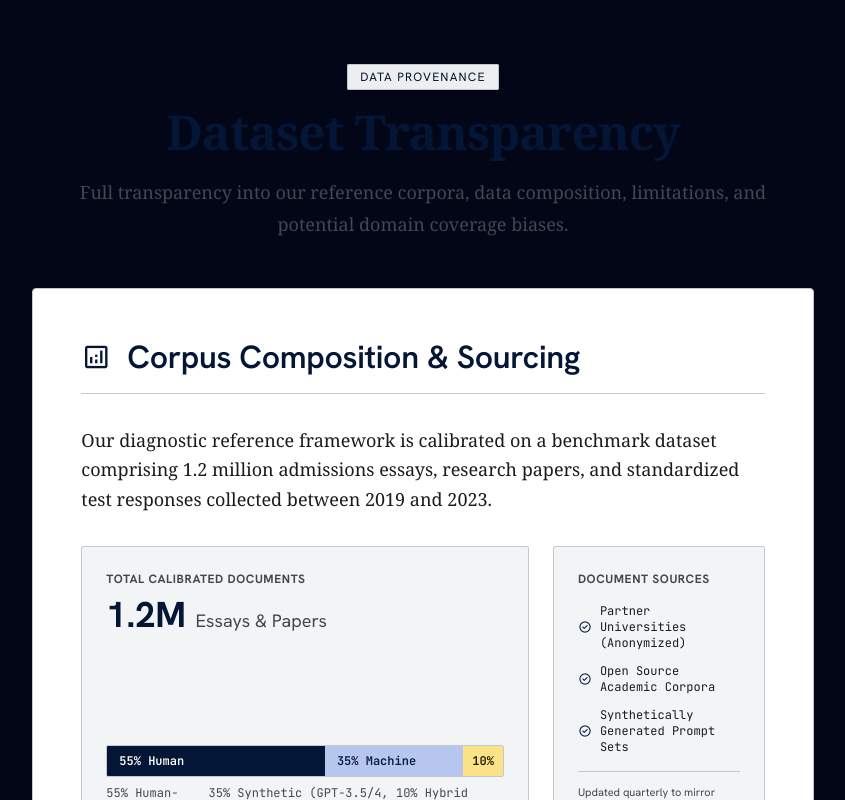
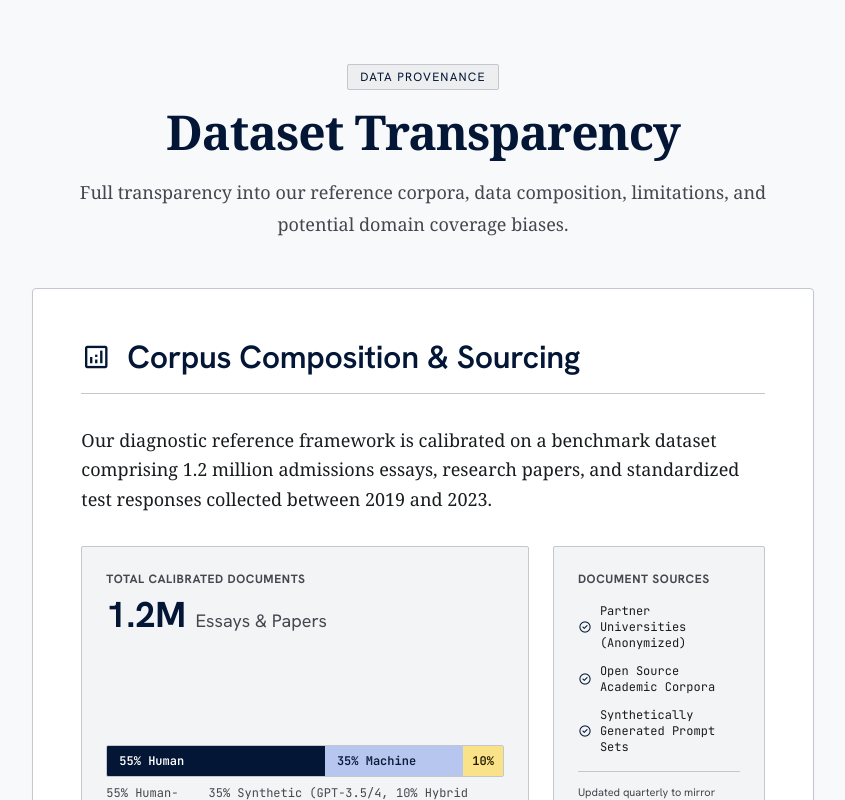
Before and after one commit to yashk-cmd/callus-proj-2, a Next.js app: page /dataset in a window 1280 px wide. Shown: the top 800 px of the page, without its empty margins (217-1062 px from the left). Built offline with nearby package versions, Linux system fonts and the light colour scheme.

Commit message:
Make root layout theme-neutral

```diff
--- a/app/layout.tsx
+++ b/app/layout.tsx
@@ -13,7 +13,7 @@ export default function RootLayout({
 }) {
   return (
     <html lang="en">
-      <body className="bg-slate-950 text-slate-100 antialiased">
+      <body className="antialiased">
         {children}
       </body>
     </html>
```
